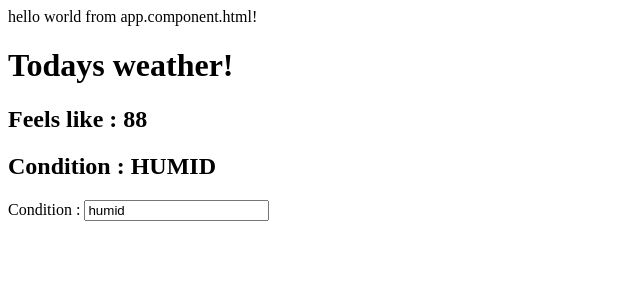
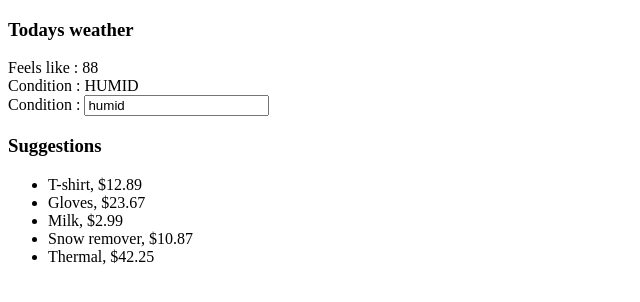
Before and after one commit to aditya-kapre-shrewsbury/shopping-frontend, an Angular app: page / in a window 1280 px wide. Shown: the top 302 px of the page, without its empty margins (0-640 px from the left). Built offline with nearby package versions, Linux system fonts and the light colour scheme.

Commit message:
Adding ngFor to display list of suggestions

```diff
--- a/src/app/app.component.html
+++ b/src/app/app.component.html
@@ -1,2 +1,6 @@
-hello world from app.component.html!
-<app-weather></app-weather>
+<div>
+  <app-weather></app-weather>
+</div>
+<div>
+  <app-suggestions></app-suggestions>
+</div>
--- a/src/app/app.module.ts
+++ b/src/app/app.module.ts
@@ -5,11 +5,13 @@ import { AppRoutingModule } from './app-routing.module';
 import { AppComponent } from './app.component';
 import { WeatherComponent } from './weather/weather.component';
 import { FormsModule } from '@angular/forms';
+import { SuggestionsComponent } from './suggestions/suggestions.component';
 
 @NgModule({
   declarations: [
     AppComponent,
-    WeatherComponent
+    WeatherComponent,
+    SuggestionsComponent
   ],
   imports: [
     BrowserModule,
--- /dev/null
+++ b/src/app/suggestions.ts
@@ -0,0 +1,4 @@
+export class Suggestions {
+    name: string="";
+    price: number=0;
+}
--- /dev/null
+++ b/src/app/suggestions/suggestions.component.html
@@ -0,0 +1,8 @@
+<h3>Suggestions</h3>
+<div>
+    <ul>
+        <li *ngFor="let suggestion of suggestions">
+                {{suggestion.name}}, ${{suggestion.price}}
+        </li>
+    </ul>
+</div>
--- /dev/null
+++ b/src/app/suggestions/suggestions.component.ts
@@ -0,0 +1,24 @@
+import { Component, OnInit } from '@angular/core';
+import { Suggestions } from '../suggestions';
+
+@Component({
+  selector: 'app-suggestions',
+  templateUrl: './suggestions.component.html',
+  styleUrls: ['./suggestions.component.css']
+})
+export class SuggestionsComponent implements OnInit {
+
+  suggestions: Suggestions[] = [
+    {name: "T-shirt", price: 12.89},
+    {name: "Gloves", price: 23.67},
+    {name: "Milk", price: 2.99},
+    {name: "Snow remover", price: 10.87},
+    {name: "Thermal", price: 42.25}
+  ]
+
+  constructor() { }
+
+  ngOnInit(): void {
+  }
+
+}
--- a/src/app/weather/weather.component.html
+++ b/src/app/weather/weather.component.html
@@ -1,7 +1,7 @@
-<h1>Todays weather!</h1>
+<h3>Todays weather</h3>
 
-<h2>Feels like : {{weather.feelsLikeInF}}</h2>
-<h2>Condition : {{weather.condition | uppercase}}</h2>
+<div>Feels like : {{weather.feelsLikeInF}}</div>
+<div>Condition : {{weather.condition | uppercase}}</div>
 
 <div>
     <label>
```
Also changed, not shown: src/app/suggestions/suggestions.component.css (added), 1 other file (tests, documents, lock files or other folders).
